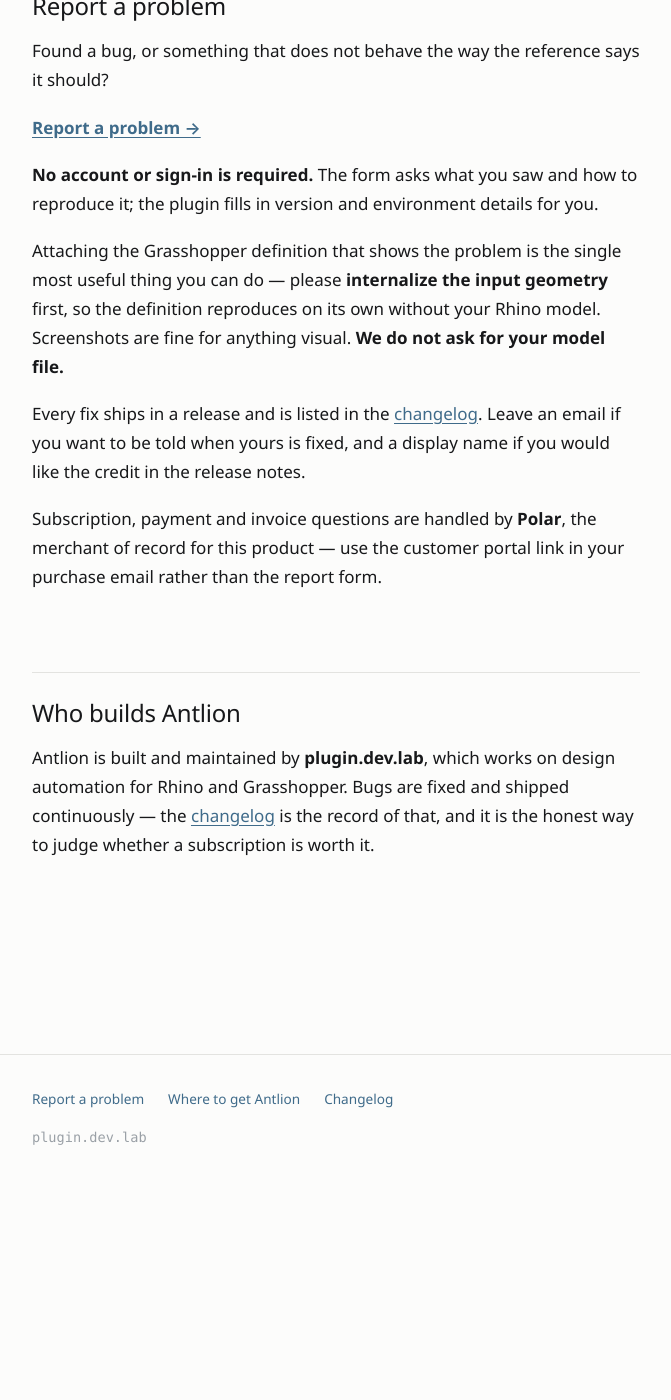
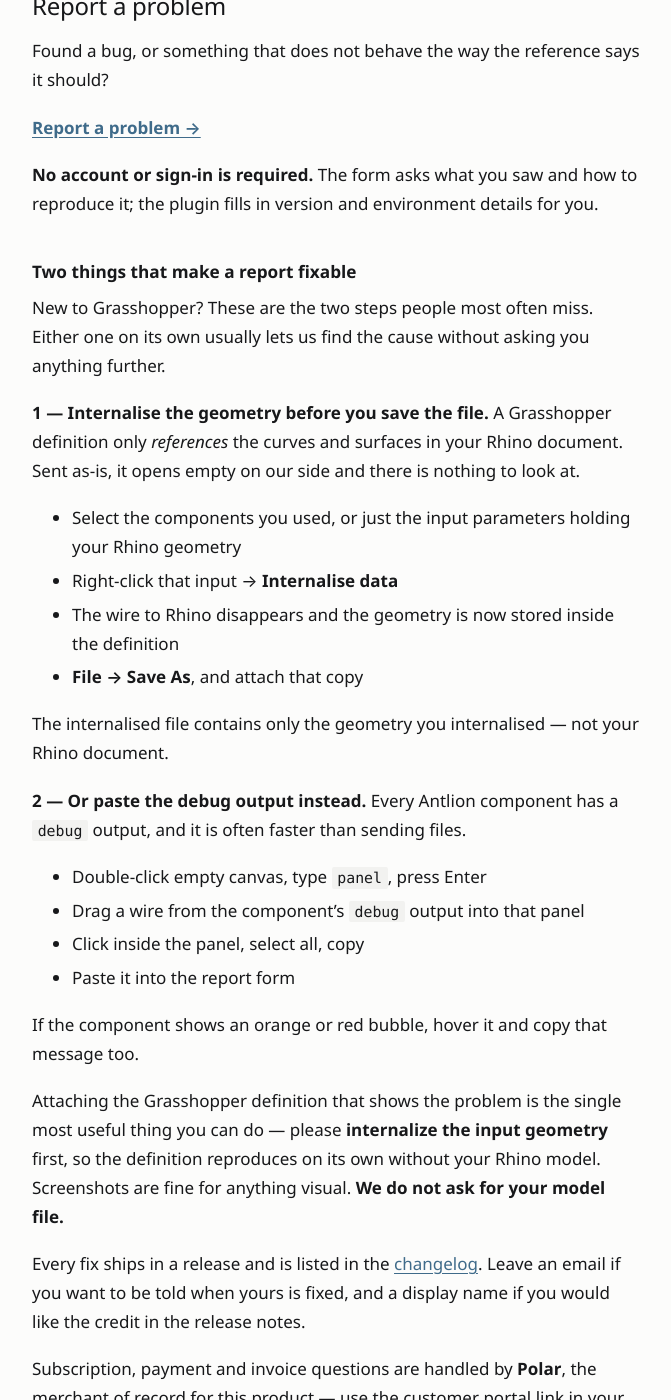
Before and after one commit to plugindevlab/plugindevlab.github.io, a Jekyll site: the page built from antlion/index.md, in a window 1280 px wide and 1400 px high, scrolled down 2765 px. Shown: the whole window, without its empty margins (40-711 px from the left). Built offline with Jekyll 4.4.1, drawn with Linux system fonts in a browser that asks for light colours; before the commit the page ends 3978 px from its top, so only the background shows below that.

Commit message:
Explain internalising geometry and the debug output before reporting

```diff
--- a/antlion/index.md
+++ b/antlion/index.md
@@ -97,6 +97,32 @@
 **No account or sign-in is required.** The form asks what you saw and how to reproduce it;
 the plugin fills in version and environment details for you.
 
+### Two things that make a report fixable
+
+New to Grasshopper? These are the two steps people most often miss. Either one on its own
+usually lets us find the cause without asking you anything further.
+
+**1 — Internalise the geometry before you save the file.**
+A Grasshopper definition only *references* the curves and surfaces in your Rhino document.
+Sent as-is, it opens empty on our side and there is nothing to look at.
+
+- Select the components you used, or just the input parameters holding your Rhino geometry
+- Right-click that input → **Internalise data**
+- The wire to Rhino disappears and the geometry is now stored inside the definition
+- **File → Save As**, and attach that copy
+
+The internalised file contains only the geometry you internalised — not your Rhino document.
+
+**2 — Or paste the debug output instead.**
+Every Antlion component has a **`debug`** output, and it is often faster than sending files.
+
+- Double-click empty canvas, type `panel`, press Enter
+- Drag a wire from the component's **`debug`** output into that panel
+- Click inside the panel, select all, copy
+- Paste it into the report form
+
+If the component shows an orange or red bubble, hover it and copy that message too.
+
 Attaching the Grasshopper definition that shows the problem is the single most useful thing
 you can do — please **internalize the input geometry** first, so the definition reproduces
 on its own without your Rhino model. Screenshots are fine for anything visual.
```
